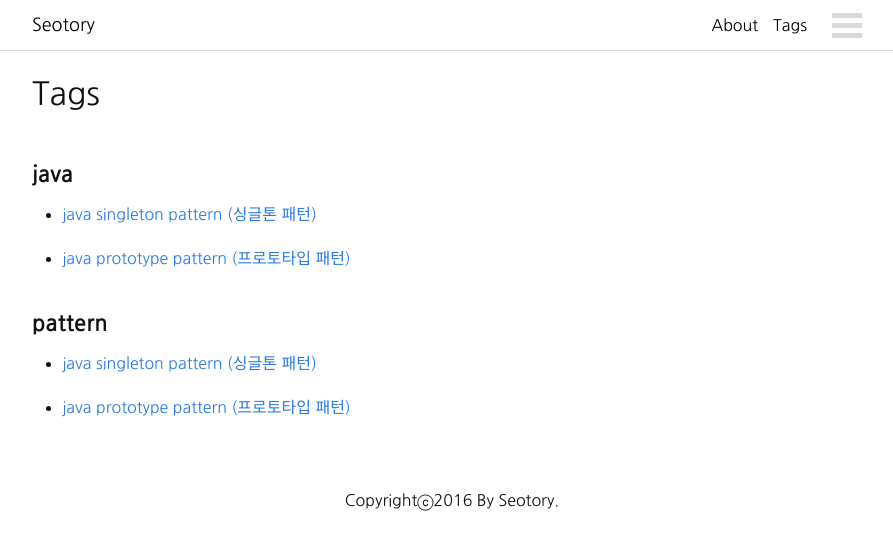
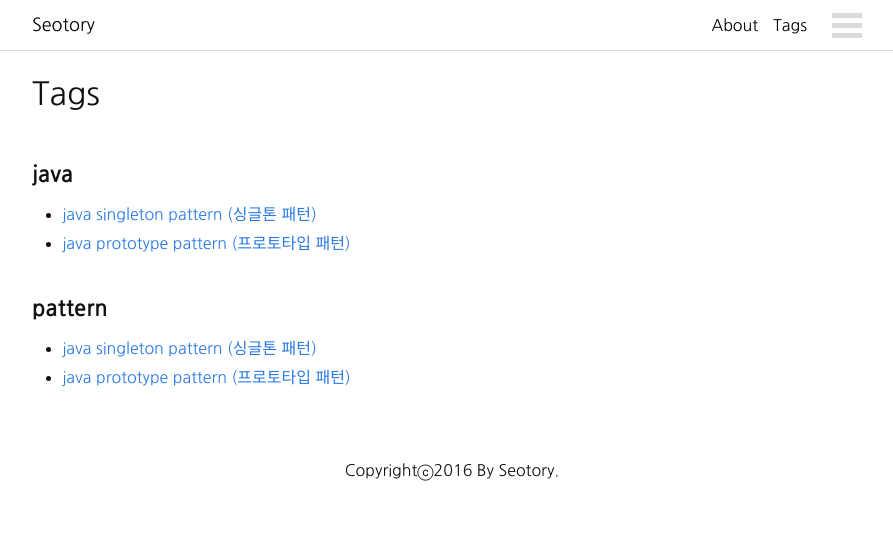
Before and after one commit to seotory/seotory.github.io, a Jekyll site: the page built from tags.md, in a window 1280 px wide. Shown: the top 550 px of the page, without its empty margins (188-1081 px from the left). Built offline with Jekyll 4.4.1, drawn with Linux system fonts in a browser that asks for light colours; nearby versions of some CDN libraries; comment, search, counter and statistics services are not loaded.

Commit message:
tags.md bug fix

```diff
--- a/tags.md
+++ b/tags.md
@@ -8,10 +8,10 @@ permalink: /tags/
 	{% capture tag_name %}{{ tag | first }}{% endcapture %}
 	<h4 id="#{{ tag_name | slugize }}">{{ tag_name }}</h4>
 	<a name="{{ tag_name | slugize }}"></a>
+	<ul>
 	{% for post in site.tags[tag_name] %}
-	<ul>
 		<li><a href="{{ root_url }}{{ post.url }}">{{post.title}}</a></li>
+	{% endfor %}
 	</ul>
-	{% endfor %}
 {% endfor %}
 </div>
```
